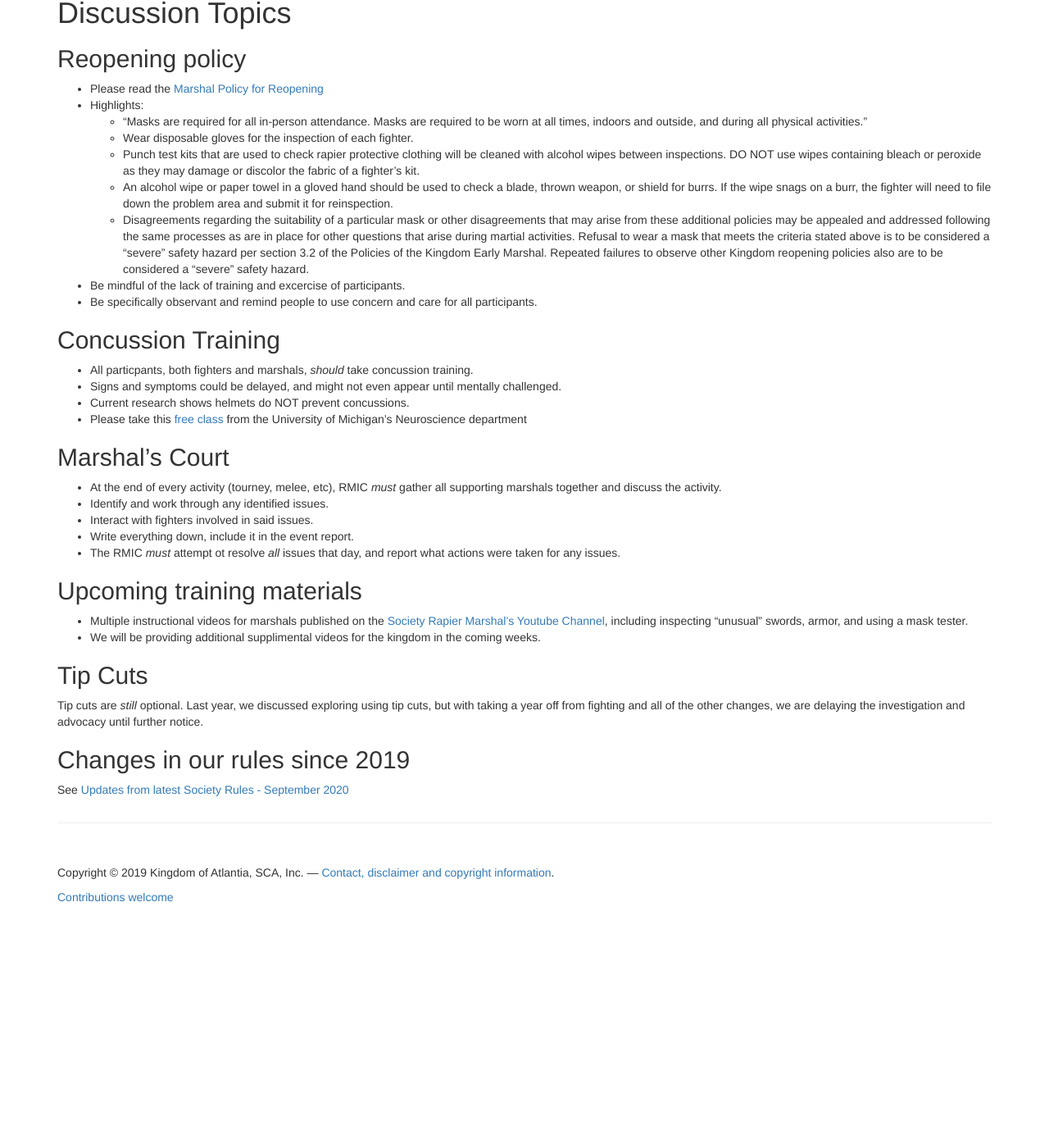
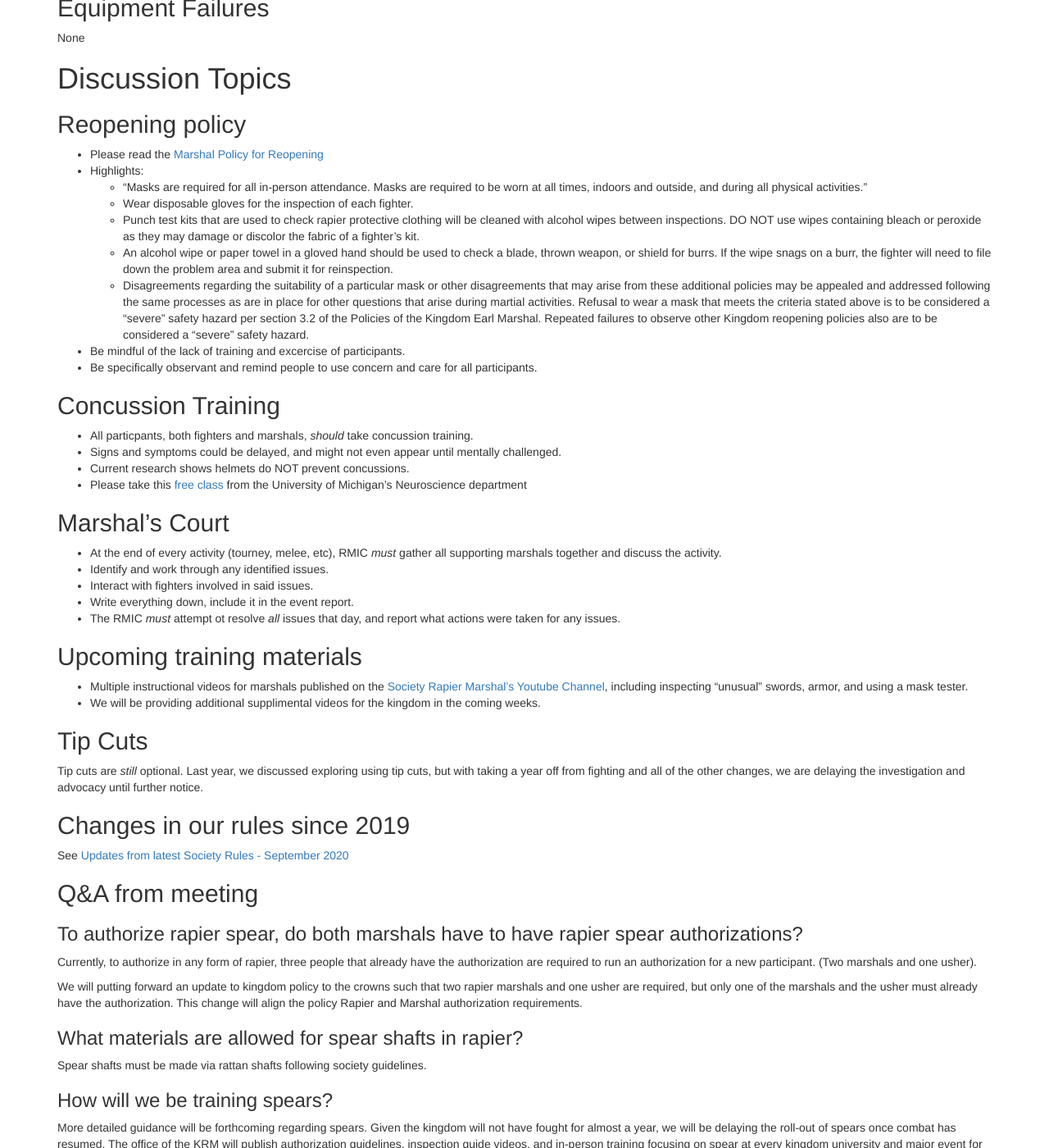
Before and after one commit to academie-de-espee/earl-marshal, a Jekyll site: the page built from rapier/unevent-2020.md, in a window 1280 px wide and 1400 px high, scrolled down 1303 px. Shown: the whole window at 82% size. Built offline with Jekyll 4.4.1, drawn with Linux system fonts in a browser that asks for light colours; before the commit the page ends 2467 px from its top, so only the background shows below that; some of the changed text lies outside the part shown.

Commit message:
add unevent 2020 notes

```diff
--- a/rapier/unevent-2020.md
+++ b/rapier/unevent-2020.md
@@ -53,7 +53,7 @@ None
     * Wear disposable gloves for the inspection of each fighter.
     * Punch test kits that are used to check rapier protective clothing will be cleaned with alcohol wipes between inspections. DO NOT use wipes containing bleach or peroxide as they may damage or discolor the fabric of a fighter’s kit.
     * An alcohol wipe or paper towel in a gloved hand should be used to check a blade, thrown weapon, or shield for burrs. If the wipe snags on a burr, the fighter will need to file down the problem area and submit it for reinspection.
-    * Disagreements regarding the suitability of a particular mask or other disagreements that may arise from these additional policies may be appealed and addressed following the same processes as are in place for other questions that arise during martial activities.  Refusal to wear a mask that meets the criteria stated above is to be considered a “severe” safety hazard per section 3.2 of the Policies of the Kingdom Early Marshal.  Repeated failures to observe other Kingdom reopening policies also are to be considered a “severe” safety hazard.
+    * Disagreements regarding the suitability of a particular mask or other disagreements that may arise from these additional policies may be appealed and addressed following the same processes as are in place for other questions that arise during martial activities.  Refusal to wear a mask that meets the criteria stated above is to be considered a “severe” safety hazard per section 3.2 of the Policies of the Kingdom Earl Marshal.  Repeated failures to observe other Kingdom reopening policies also are to be considered a “severe” safety hazard.
 * Be mindful of the lack of training and excercise of participants.
 * Be specifically observant and remind people to use concern and care for all participants.
 
@@ -81,3 +81,16 @@ Tip cuts are *still* optional.  Last year, we discussed exploring using tip cuts
 
 ## Changes in our rules since 2019
 See [Updates from latest Society Rules - September 2020](/rapier/rules-update-2020-09/)
+
+
+## Q&A from meeting
+### To authorize rapier spear, do both marshals have to have rapier spear authorizations?
+Currently, to authorize in any form of rapier, three people that already have the authorization are required to run an authorization for a new participant.  (Two marshals and one usher).
+
+We will putting forward an update to kingdom policy to the crowns such that two rapier marshals and one usher are required, but only one of the marshals and the usher must already have the authorization.  This change will align the policy Rapier and Marshal authorization requirements.
+
+### What materials are allowed for spear shafts in rapier?
+Spear shafts must be made via rattan shafts following society guidelines.
+
+### How will we be training spears?
+More detailed guidance will be forthcoming regarding spears.  Given the kingdom will not have fought for almost a year, we will be delaying the roll-out of spears once combat has resumed.  The office of the KRM will publish authorization guidelines, inspection guide videos, and in-person training focusing on spear at every kingdom university and major event for at least one year once we are able to reopen cross-group fighting in Atlantia.
```
Also changed, not shown: rapier.md (+1 -0 lines).
